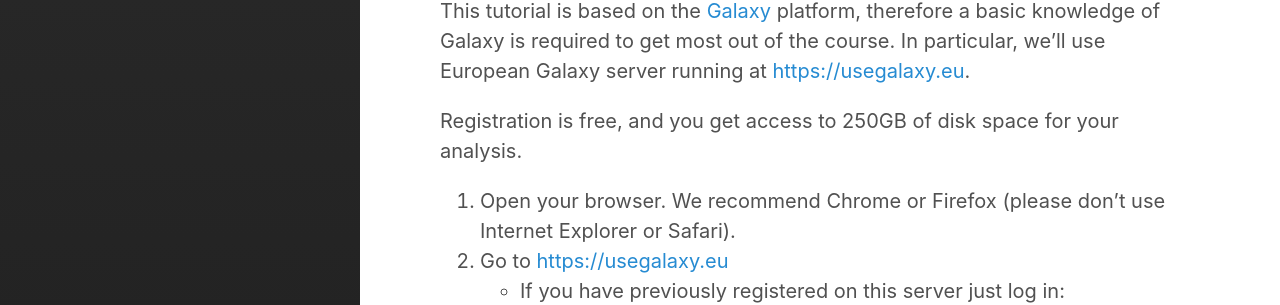
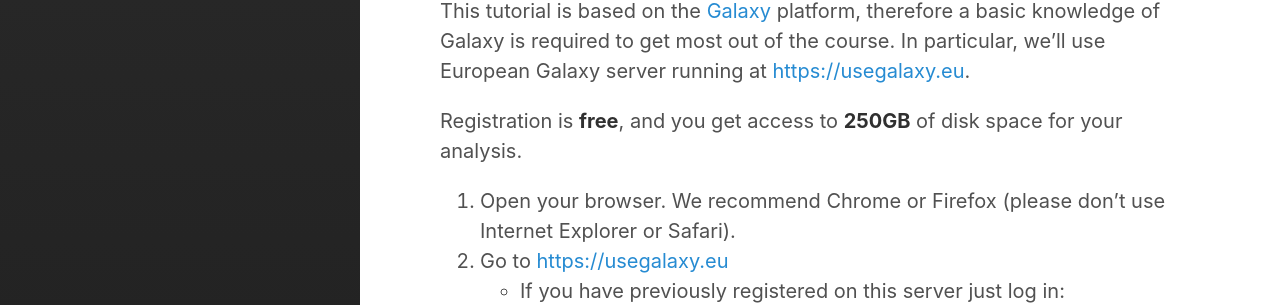
Before and after one commit to sigu-training/clinical_genomics, a Jekyll site: the page built from index.md, in a window 1280 px wide. Shown: the part 892-1197 px from the top of the page. Built offline with Jekyll 4.4.1, drawn with Linux system fonts in a browser that asks for light colours.

Commit message:
Minor text changes

```diff
--- a/index.md
+++ b/index.md
@@ -17,7 +17,7 @@
 therefore a basic knowledge of Galaxy is required to get most out of the course.
 In particular, we'll use European Galaxy server running at [https://usegalaxy.eu](https://usegalaxy.eu).
 
-Registration is free, and you get access to 250GB of disk space for your analysis.
+Registration is **free**, and you get access to **250GB** of disk space for your analysis.
 
 1. Open your browser. We recommend Chrome or Firefox (please don't use Internet Explorer or Safari).
 1. Go to [https://usegalaxy.eu](https://usegalaxy.eu)
```
